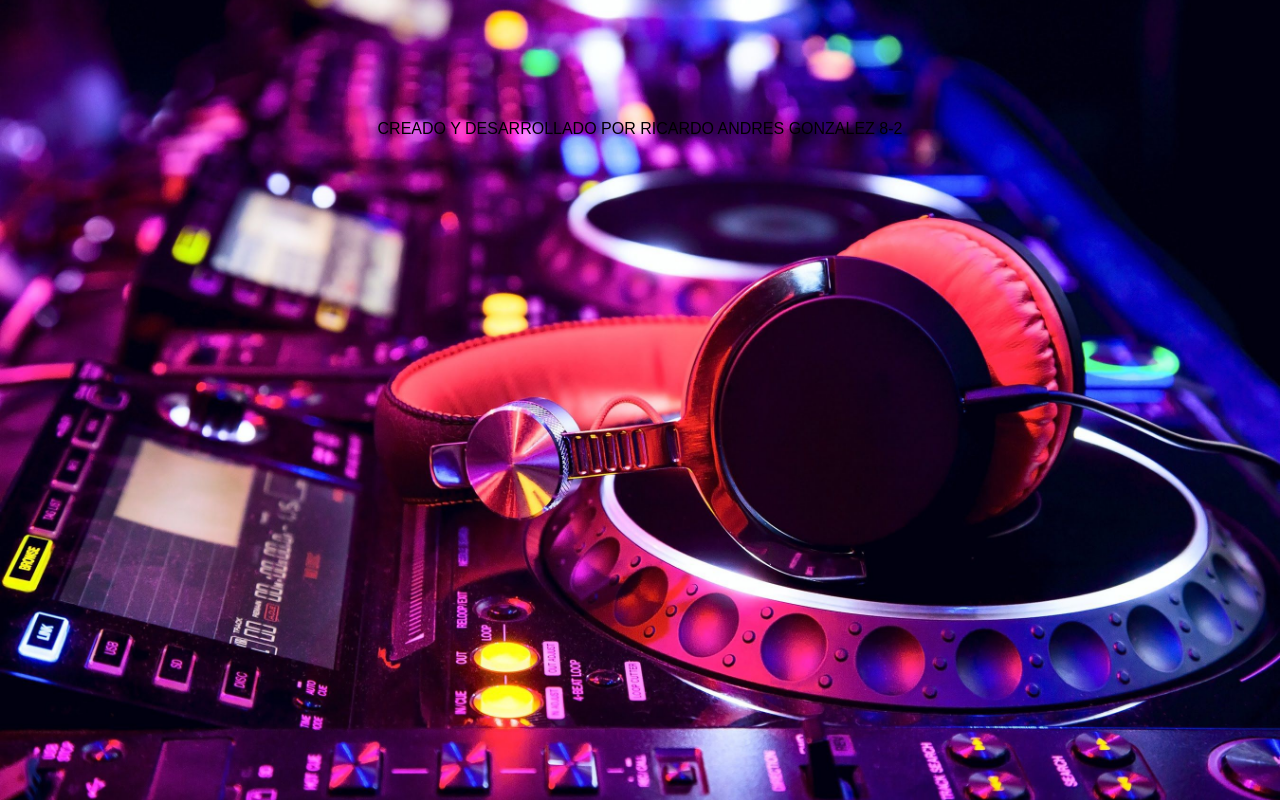
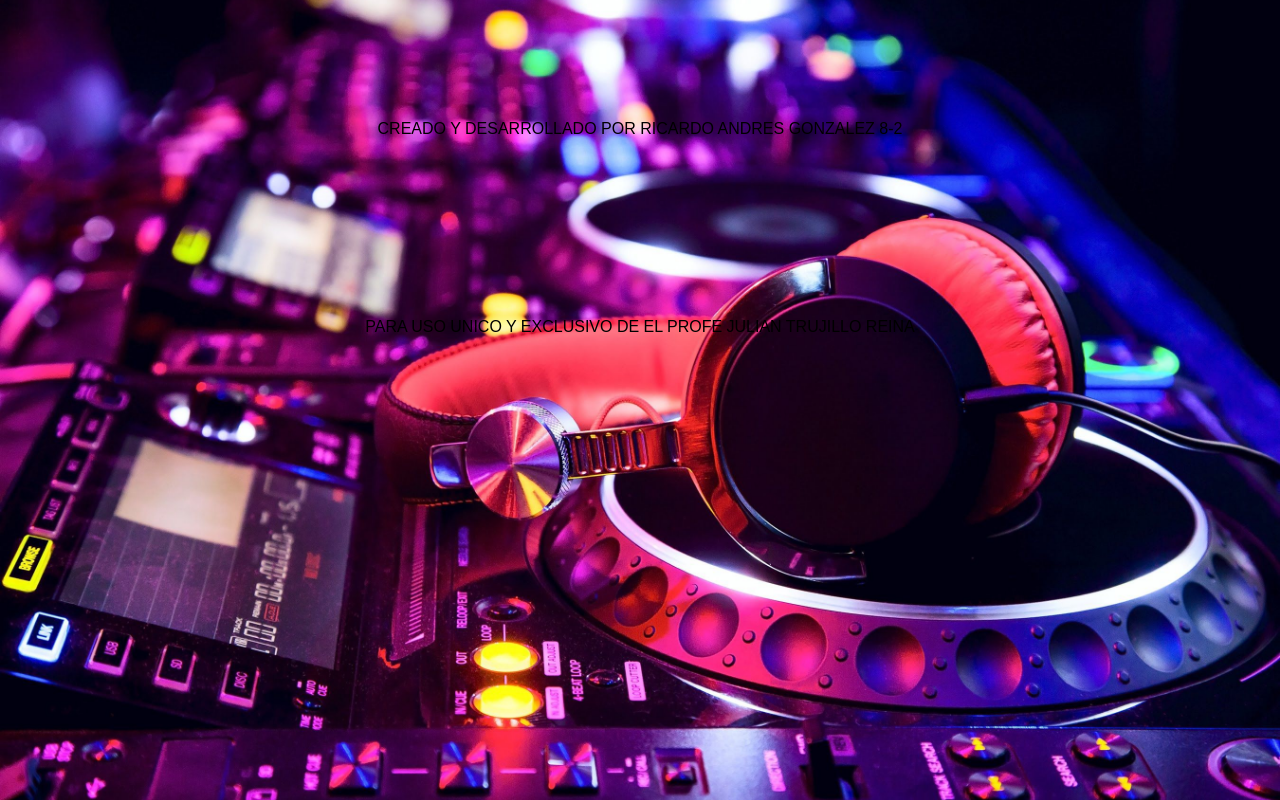
Before and after one commit to RicardoGonza1/audio_ingles, a plain HTML site: page RICARDO.html in a window 1280 px wide. Drawn offline with Linux system fonts and the light colour scheme.

Commit message:
Update RICARDO.html

```diff
--- a/RICARDO.html
+++ b/RICARDO.html
@@ -10,6 +10,7 @@
 	<div id="centro">
 
 <p>CREADO Y DESARROLLADO POR RICARDO ANDRES GONZALEZ 8-2</p>
+		<p>PARA USO UNICO Y EXCLUSIVO DE EL PROFE JULIAN TRUJILLO REINA</p>
 </div>
 </center>
 </body>
```
